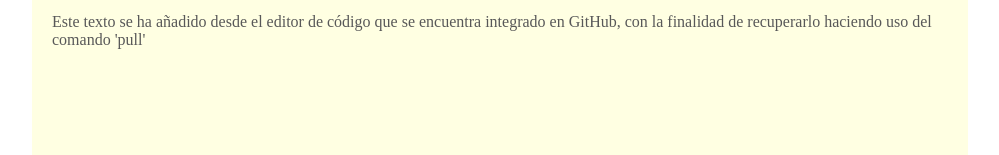
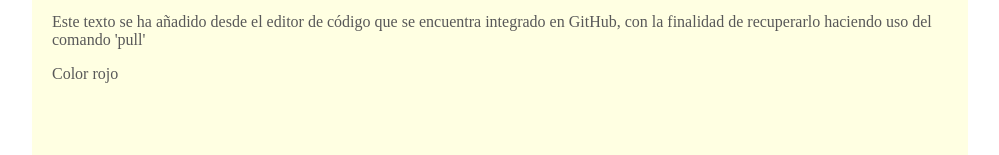
Before and after one commit to davidanguiano/aprendiendo-github, a plain HTML site: page index.html in a window 1280 px wide. Shown: the part 129-284 px from the top of the page, without its empty margins (168-1167 px from the left). Drawn offline with Linux system fonts and the light colour scheme.

Commit message:
Rojo HTML

```diff
--- a/index.html
+++ b/index.html
@@ -15,6 +15,8 @@
     <p>Este repositorio es usado con fines didactcos para la familiarización con el sistema de control de versiones GitHub.</p>
     <p>Este texto se ha añadido desde el editor de código que se encuentra integrado en GitHub, con la finalidad de
     recuperarlo haciendo uso del comando 'pull'</p>
+
+    <p id="rojo">Color rojo</p>
   </div>
 </body>
 </html>
```
